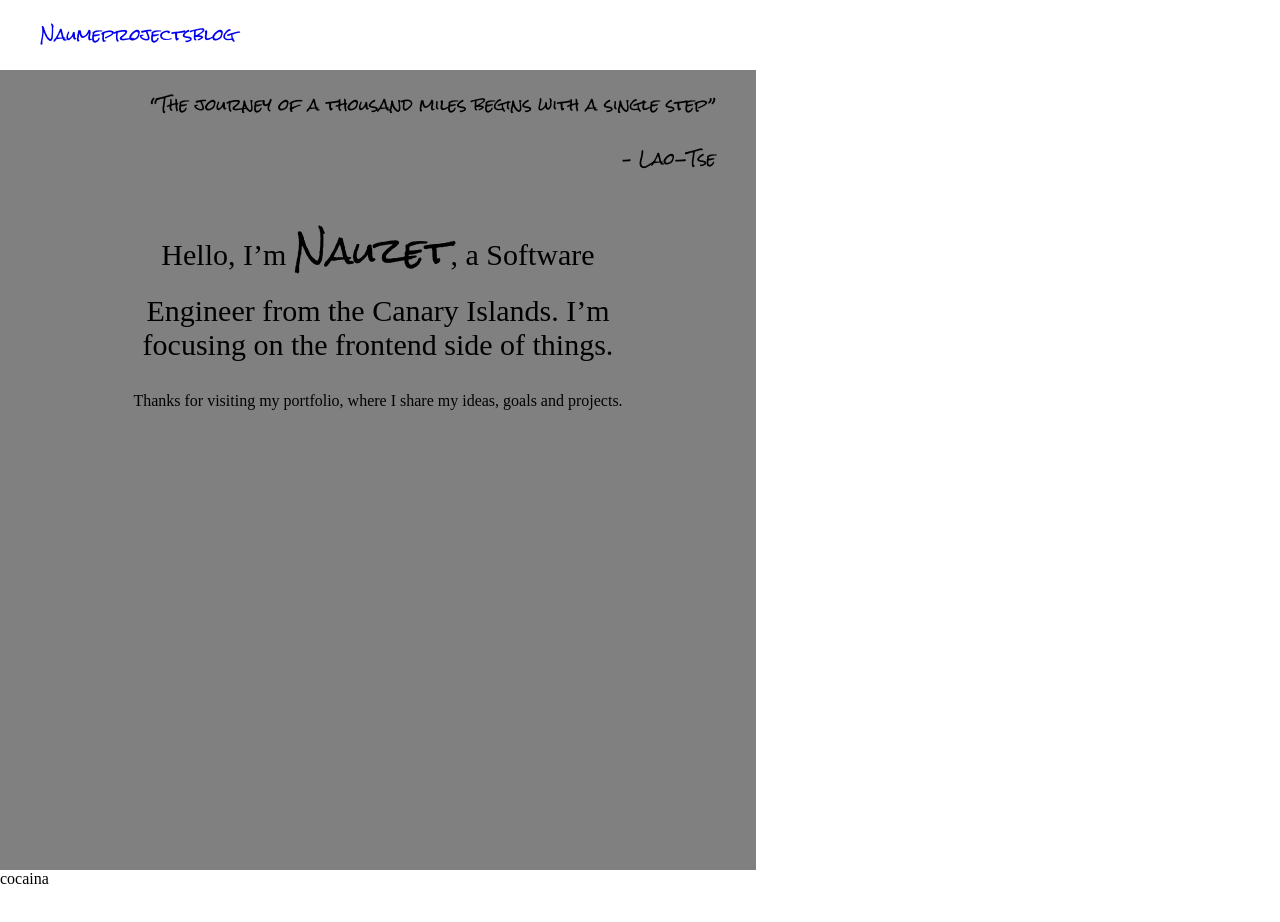
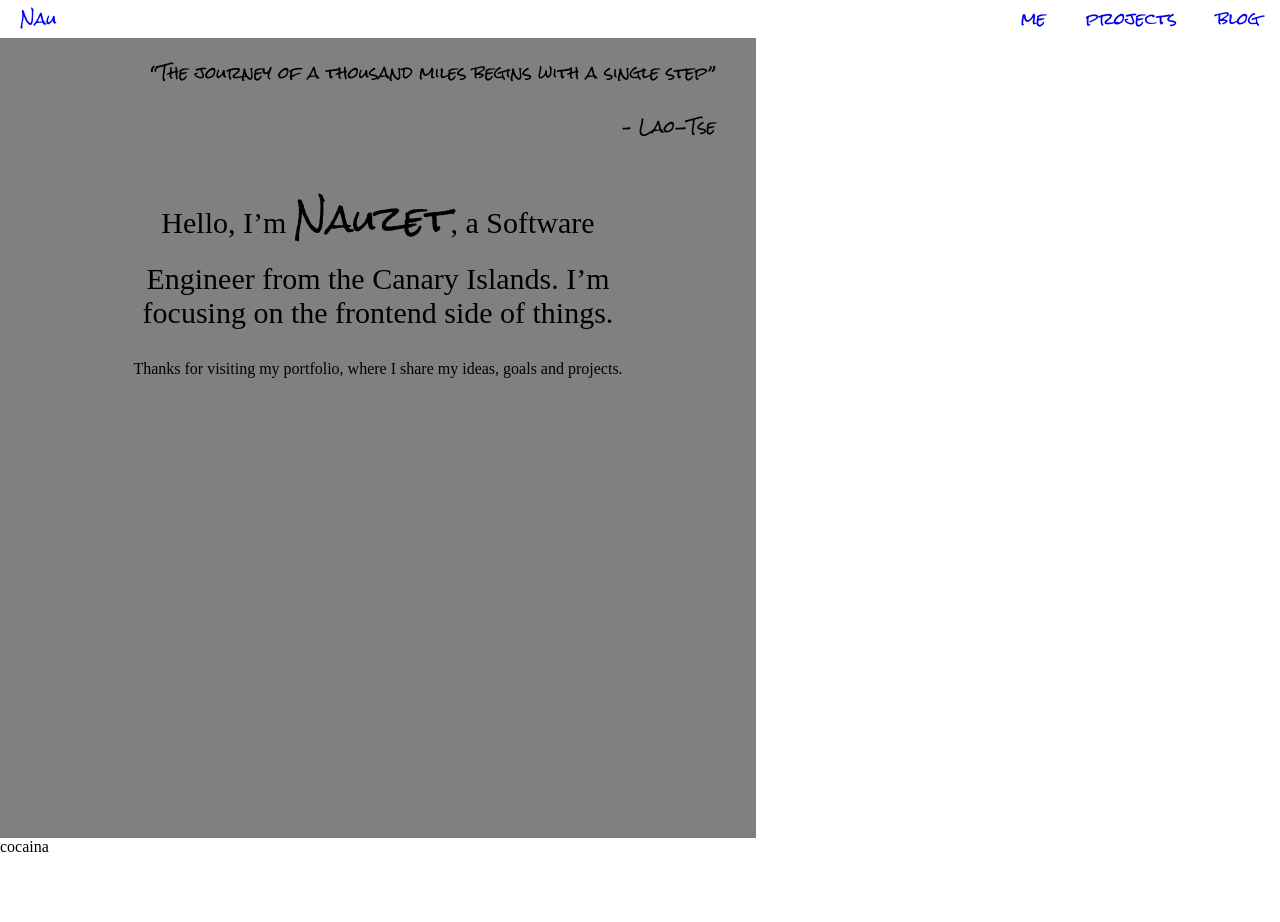
Before and after one commit to NauzetAduen/portfolio, a Next.js app: page / in a window 1280 px wide. Shown: the top 922 px of the page. Built offline with nearby package versions, Linux system fonts and the light colour scheme; a web font is replaced by a local one.

Commit message:
ADD nav correct alignment with margin-right auto

```diff
--- a/styles/Nav.module.scss
+++ b/styles/Nav.module.scss
@@ -1,11 +1,24 @@
+@use "Constants" as constants;
+
 .nav {
   //   background-color: gold;
+
+  font-family: constants.$rockSalt;
+}
+.nav ul {
   display: flex;
-  font-family: "Rock Salt";
+  padding: 0;
+  margin: 0;
 }
+
 .nav li {
+  //   padding: 20vmin;
   display: inline;
 }
+.nav li:first-child {
+  margin-right: auto;
+}
 .nav li a {
+  padding: 20px;
   text-decoration: none;
 }
```
